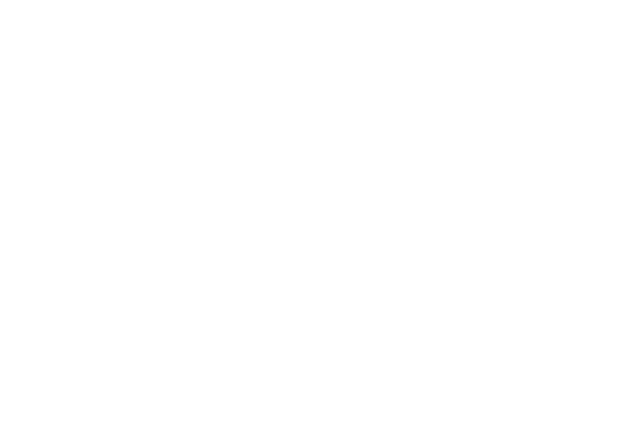
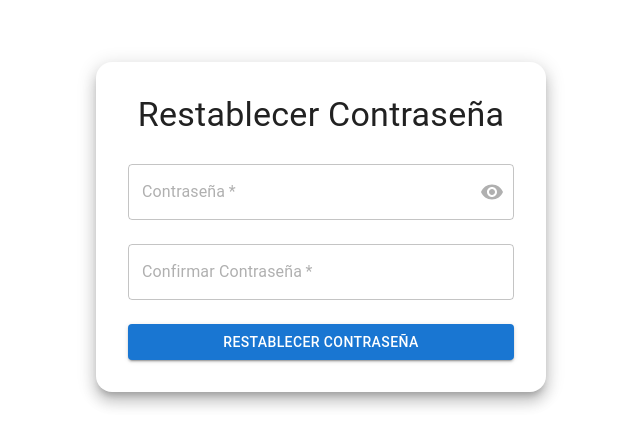
Before and after one commit to yisus050820/Solvia_Official3E, a React (Create React App) app: page /resetPassword/1 in a window 1280 px wide. Before the commit this address had no page. Shown: the part 173-620 px from the top of the page, without its empty margins (319-959 px from the left). Built offline with nearby package versions, Linux system fonts and the light colour scheme.

Commit message:
Reset_Password

```diff
--- a/package.json
+++ b/package.json
@@ -66,5 +66,5 @@
     "@babel/plugin-proposal-private-property-in-object": "^7.21.11",
     "tailwindcss": "^3.4.10"
   },
-  "proxy": "http://localhost:5000"
+  "proxy": "http://localhost:3000"
 }
--- a/src/App.js
+++ b/src/App.js
@@ -72,7 +72,7 @@ function App() {
         <Route path="/DonadorCrud" element={<DashboardDonante />} />
         <Route path="/BeneficiarioCrud" element={<DashboardBeneficiario />} />
         <Route path="/VoluntarioCrud" element={<DashboardVoluntario />} />
-        <Route path="/reset-password/:token" element={<ResetPassword />} /> {/* Ruta para el restablecimiento */}
+        <Route path="/resetPassword/:token" element={<ResetPassword />} /> {/* Ruta para el restablecimiento */}
         <Route path="/index" element={<LandingPage />} />
       </Routes>
     </AnimatePresence>
--- a/src/componentes/ResetPassword.js
+++ b/src/componentes/ResetPassword.js
@@ -1,12 +1,14 @@
 import React, { useState } from 'react';
 import axios from 'axios';
 import { useParams, useNavigate } from 'react-router-dom';
-import { TextField, Button, Box, Paper, Typography, Snackbar, Alert } from '@mui/material';
+import { TextField, Button, Box, Paper, Typography, Snackbar, Alert, InputAdornment, IconButton } from '@mui/material';
+import { Visibility, VisibilityOff } from '@mui/icons-material';
 
 const ResetPassword = () => {
   const { token } = useParams(); // Obtenemos el token desde los parámetros de la URL
   const [password, setPassword] = useState('');
   const [confirmPassword, setConfirmPassword] = useState('');
+  const [showPassword, setShowPassword] = useState(false);
   const [message, setMessage] = useState('');
   const [openSnackbar, setOpenSnackbar] = useState(false);
   const [snackbarSeverity, setSnackbarSeverity] = useState('error');
@@ -14,6 +16,10 @@ const ResetPassword = () => {
 
   const handleCloseSnackbar = () => {
     setOpenSnackbar(false);
+  };
+
+  const handleClickShowPassword = () => {
+    setShowPassword(!showPassword);
   };
 
   const handleResetPassword = async (e) => {
@@ -28,7 +34,7 @@ const ResetPassword = () => {
 
     try {
       // Enviamos la nueva contraseña y el token al backend
-      const response = await axios.post(`http://localhost:5000/reset-password/${token}`, { password });
+      const response = await axios.post(`http://localhost:5000/resetPassword/reset/${token}`, { password });
       setMessage('Contraseña restablecida con éxito');
       setSnackbarSeverity('success');
       setOpenSnackbar(true);
@@ -62,24 +68,8 @@ const ResetPassword = () => {
           Restablecer Contraseña
         </Typography>
         <Box component="form" onSubmit={handleResetPassword} noValidate>
-          <TextField
-            margin="normal"
-            fullWidth
-            label="Nueva Contraseña"
-            type="password"
-            value={password}
-            onChange={(e) => setPassword(e.target.value)}
-            required
-          />
-          <TextField
-            margin="normal"
-            fullWidth
-            label="Confirmar Contraseña"
-            type="password"
-            value={confirmPassword}
-            onChange={(e) => setConfirmPassword(e.target.value)}
-            required
-          />
+          <TextField margin="normal" fullWidth label="Contraseña" type={showPassword ? 'text' : 'password'} value={password} onChange={(e) => setPassword(e.target.value)} required InputLabelProps={{ style: { color: '#b0b0b0' } }} InputProps={{ style: { color: '#black' }, endAdornment: (<InputAdornment position="end"><IconButton onClick={handleClickShowPassword} edge="end" sx={{ color: '#b0b0b0' }}>{showPassword ? <VisibilityOff /> : <Visibility />}</IconButton></InputAdornment>), sx: { '& .MuiOutlinedInput-root': { '& fieldset': { borderRadius: '12px', borderColor: '#1a73e8' }, '&:hover fieldset': { borderColor: '#1a73e8' } } } }} />
+          <TextField margin="normal" fullWidth label="Confirmar Contraseña" type={showPassword ? 'text' : 'password'} value={confirmPassword} onChange={(e) => setConfirmPassword(e.target.value)} required InputLabelProps={{ style: { color: '#b0b0b0' } }} InputProps={{ style: { color: '#black' }, sx: { '& .MuiOutlinedInput-root': { '& fieldset': { borderRadius: '12px', borderColor: '#1a73e8' }, '&:hover fieldset': { borderColor: '#1a73e8' } } } }} />
           <Button
             type="submit"
             fullWidth
```
Also changed, not shown: 2 other files (tests, documents, lock files or other folders).
